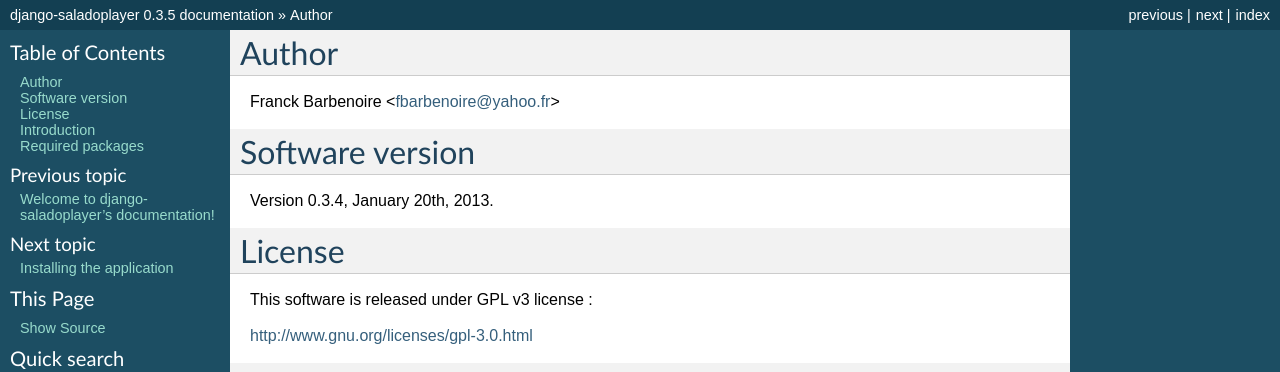
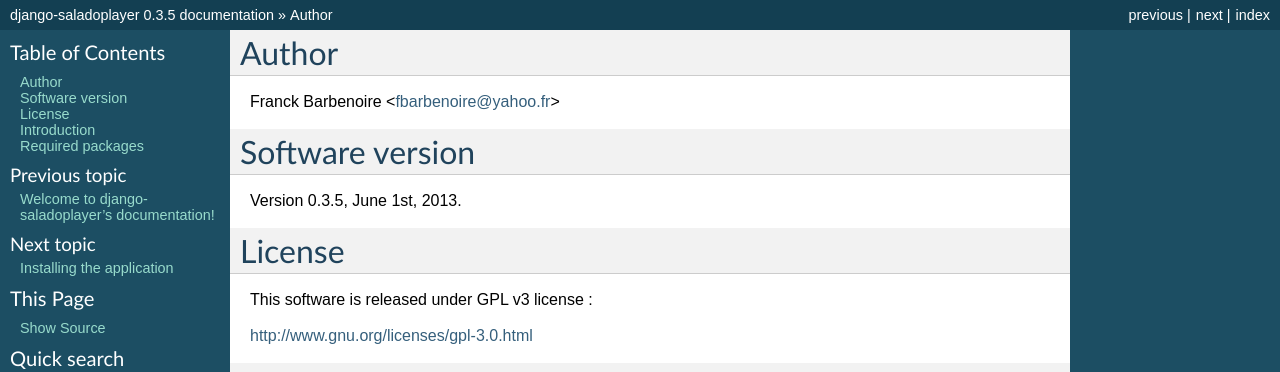
Before and after one commit to franckinux/django-saladoplayer, a Sphinx documentation site: the page built from docs/introduction.rst, in a window 1280 px wide. Shown: the top 372 px of the page. Built offline with Sphinx 7.4.7, drawn with Linux system fonts in a browser that asks for light colours.

Commit message:
correct version number in index page of documentation

```diff
--- a/docs/introduction.rst
+++ b/docs/introduction.rst
@@ -6,7 +6,7 @@
 Software version
 ================
 
-Version 0.3.4, January 20th, 2013.
+Version 0.3.5, June 1st, 2013.
 
 License
 =======
```
